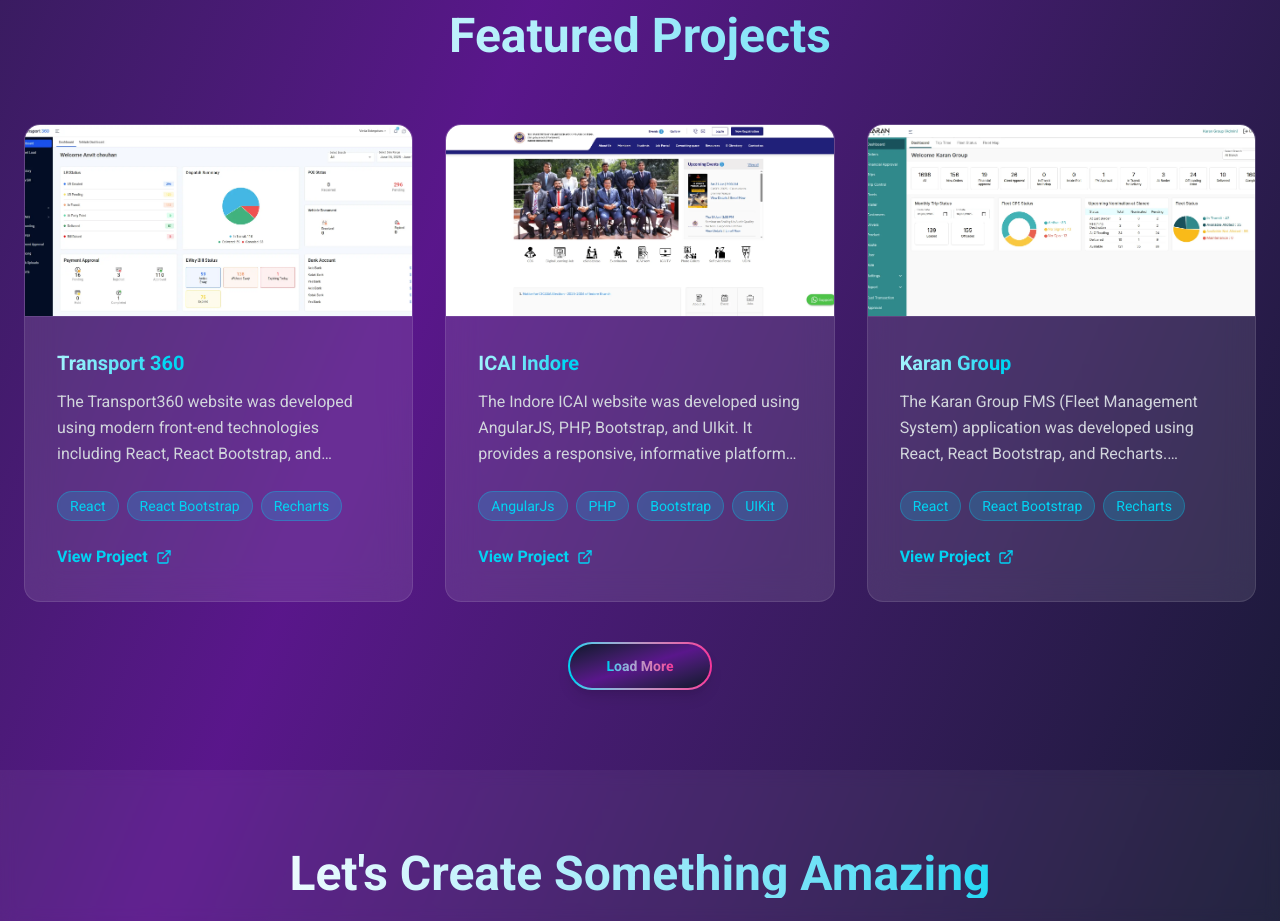
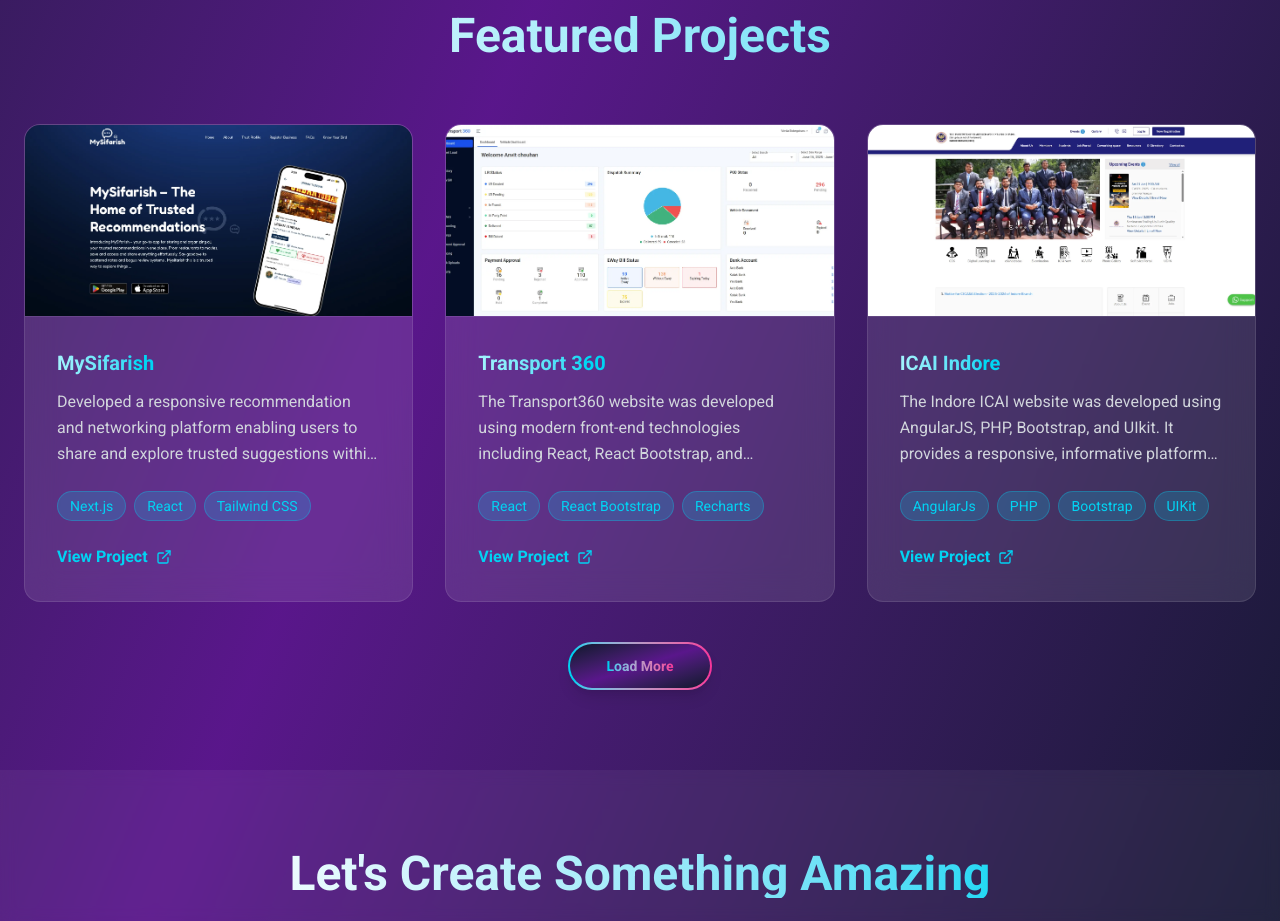
Before and after one commit to Anvit04/my-portfolio, a Next.js app: page / in a window 1280 px wide. Shown: the part 1760-2681 px from the top of the page. Built offline with nearby package versions, Linux system fonts and the light colour scheme.

Commit message:
porfolio changes

```diff
--- a/src/constants/data.js
+++ b/src/constants/data.js
@@ -40,6 +40,13 @@
 
 // constants/projects.js
 export const projects = [
+  {
+    title: 'MySifarish',
+    description: 'Developed a responsive recommendation and networking platform enabling users to share and explore trusted suggestions within their network. Built dynamic UI components using Next.js, React.js, and Tailwind CSS, optimizing performance, SEO, and user experience.',
+    technologies: ['Next.js','React', 'Tailwind CSS'],
+    proImage: './assets/img/MySifarish.webp',
+    proLink: 'https://www.mysifarish.com/',
+  },
   {
     title: 'Transport 360',
     description: 'The Transport360 website was developed using modern front-end technologies including React, React Bootstrap, and Recharts to ensure a dynamic, responsive, and data-driven user experience. Designed as a transport and logistics management platform, the site features clean UI components, interactive dashboards, and real-time data visualization.',
```
Also changed, not shown: public/assets/img/MySifarish.webp (added).
